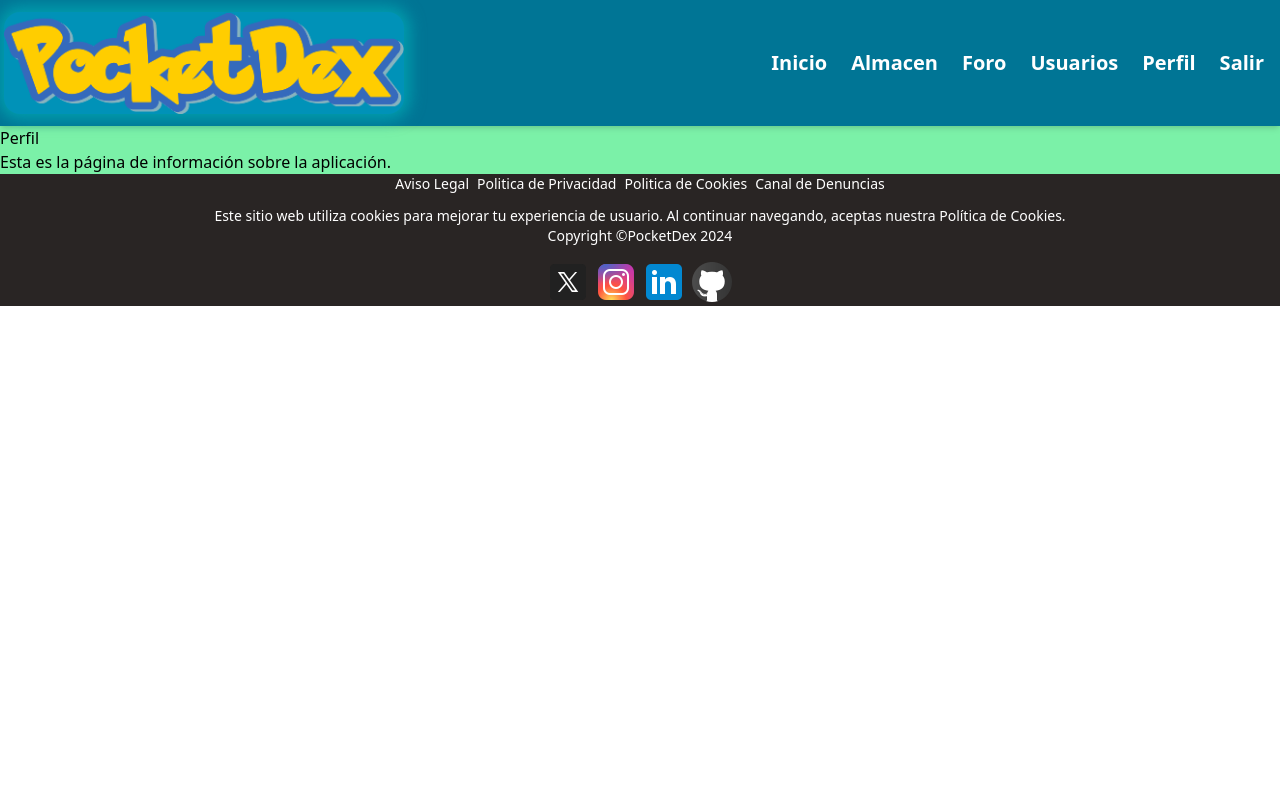
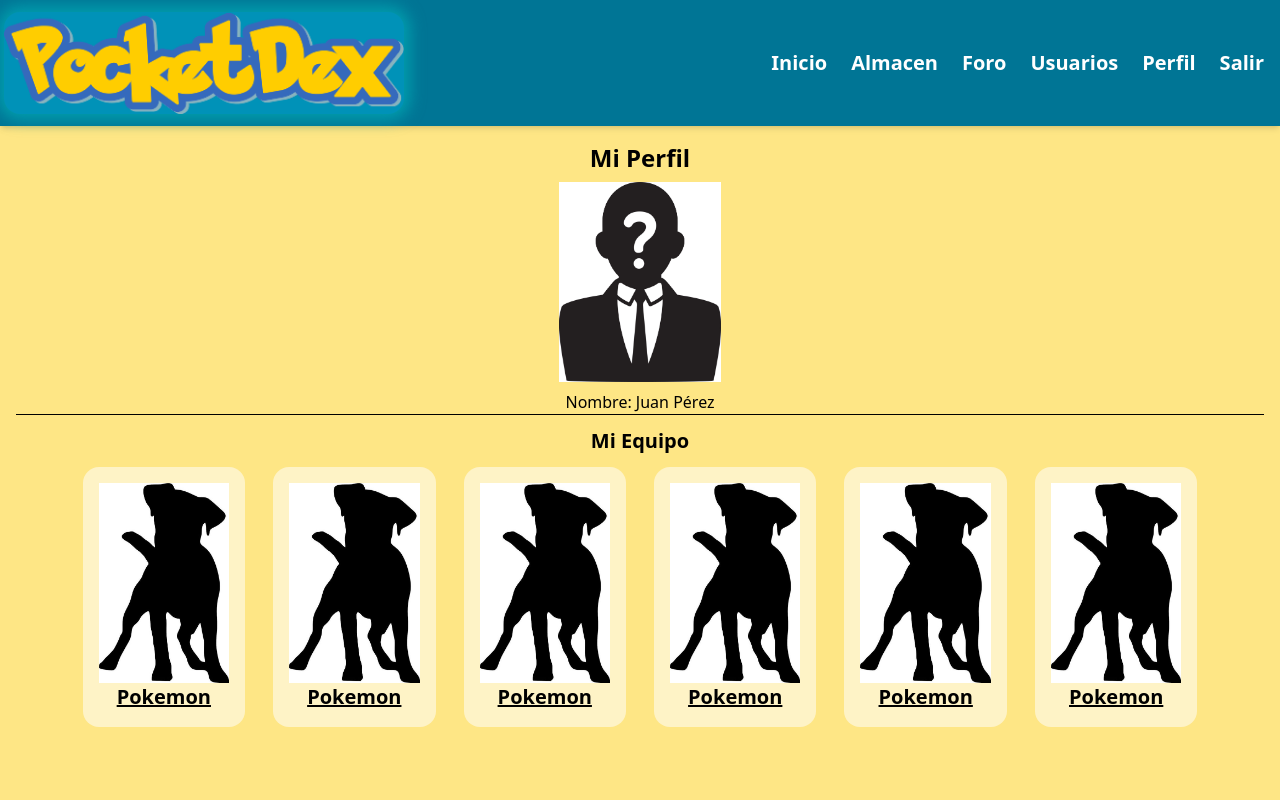
Before and after one commit to L0rdxavi97/Pocketdex_jsx, a React (Vite) app: page /profile in a window 1280 px wide. Shown: the top 800 px of the page. Built offline with nearby package versions, Linux system fonts and the light colour scheme.

Commit message:
upd buttons, forum, profile, users

```diff
--- a/src/components/ChisteComp.jsx
+++ b/src/components/ChisteComp.jsx
@@ -45,7 +45,7 @@ function ChisteComp() {
         </p>
       )}
       <button
-        className="text-white p-2 bg-red-400 hover:bg-red-500 rounded-xl mt-3"
+        className="text-white p-2 bg-cyan-500 hover:bg-cyan-600 rounded-xl mt-3"
         onClick={fetchJoke}
       >
         Otro chiste
--- a/src/components/Footer.jsx
+++ b/src/components/Footer.jsx
@@ -10,8 +10,7 @@ export default function Footer(){
                 <h4>Canal de Denuncias</h4>
             </div>
             <div className="flex flex-col text-center my-3">
-                <h4>Este sitio web utiliza cookies para mejorar tu experiencia de usuario. Al continuar navegando, aceptas nuestra Política de Cookies.
-                </h4>
+                <h4>Este sitio web utiliza cookies para mejorar tu experiencia de usuario. Al continuar navegando, aceptas nuestra Política de Cookies.</h4>
                 <p>Copyright ©PocketDex 2024</p>
             </div>
             <div className="flex flex-row justify-center">
--- a/src/components/PokemonCard.jsx
+++ b/src/components/PokemonCard.jsx
@@ -13,8 +13,8 @@ export default function PokemonCard({pokemon}){
 
     return(
         <>
-            <div className="p-1 bg-amber-100 rounded-2xl text-center">
-                <img className="size-30" src={sprite} alt={pokemon} />
+            <div className="p-4 bg-amber-100 rounded-2xl text-center">
+                <img className="size-50" src={sprite} alt={pokemon} />
                 <Link to={`/storage/${pokemon}`}>
                 <p className="font-bold text-xl underline">
                     {pokemon}
--- /dev/null
+++ b/src/components/PostForm.jsx
@@ -0,0 +1,30 @@
+
+
+export default function PostForm(){
+    return (
+        <form className="bg-amber-100 p-4 rounded-xl w-80 mx-auto shadow-md">
+        <p className="mb-4">
+          <label htmlFor="tit" className="block font-semibold">Título</label>
+          <input
+            type="text"
+            id="tit"
+            className="w-full p-2 border border-black rounded-xl bg-white"
+            placeholder="Escribe el título"
+          />
+        </p>
+        <p className="mb-4">
+          <label htmlFor="main" className="block font-semibold">Contenido</label>
+          <textarea
+            id="main"
+            className="w-full p-2 border border-black rounded-xl bg-white"
+            placeholder="Escribe el contenido"
+          />
+        </p>
+        <p className="text-center">
+          <button className="text-white p-2 bg-cyan-500 hover:bg-cyan-600 rounded-xl mt-3">
+            Enviar
+          </button>
+        </p>
+      </form>
+    )
+}
--- a/src/pages/Forum.jsx
+++ b/src/pages/Forum.jsx
@@ -1,10 +1,15 @@
 import React from 'react';
+
+import PostForm from '../components/PostForm';
 
 const Forum = () => {
   return (
-    <div className='bg-green-300'>
-      <h1>Foro</h1>
-      <p>Esta es la página de información sobre la aplicación.</p>
+    <div className="p-4 bg-amber-200 min-h-screen">
+      <PostForm/>
+      <div className='my-4 text-center'>
+        <h2 className="text-center text-3xl font-bold underline mb-4">Posts</h2>
+        <p className="font-medium">No hay Posts</p>
+      </div>
     </div>
   );
 };
--- a/src/pages/Profile.jsx
+++ b/src/pages/Profile.jsx
@@ -2,9 +2,70 @@ import React from 'react';
 
 const Profile = () => {
   return (
-    <div className='bg-green-300'>
-      <h1>Perfil</h1>
-      <p>Esta es la página de información sobre la aplicación.</p>
+    <div className="p-4 bg-amber-200 min-h-screen">
+      <div className="text-center flex flex-col justify-center items-center gap-2">
+        <h1 className="text-2xl font-bold">Mi Perfil</h1>
+        <img
+          className="max-h-50"
+          src="/img/usuarios/default-user.jpg"
+          alt="user img"
+        />
+        <p className="font-medium">Nombre: Juan Pérez</p>
+      </div>
+      <hr />
+      <div className="my-3">
+        <h2 className="text-xl font-bold text-center">Mi Equipo</h2>
+        <div className="flex flex-wrap gap-7 justify-center p-3">
+          <div className="p-4 bg-amber-100 rounded-2xl text-center">
+            <img
+              className="max-h-50"
+              src="/img/criaturas/default-creature.jpg"
+              alt="pokemon img"
+            />
+            <p className="font-bold text-xl underline">Pokemon</p>
+          </div>
+          <div className="p-4 bg-amber-100 rounded-2xl text-center">
+            <img
+              className="max-h-50"
+              src="/img/criaturas/default-creature.jpg"
+              alt="pokemon img"
+            />
+            <p className="font-bold text-xl underline">Pokemon</p>
+          </div>
+          <div className="p-4 bg-amber-100 rounded-2xl text-center">
+            <img
+              className="max-h-50"
+              src="/img/criaturas/default-creature.jpg"
+              alt="pokemon img"
+            />
+            <p className="font-bold text-xl underline">Pokemon</p>
+          </div>
+          <div className="p-4 bg-amber-100 rounded-2xl text-center">
+            <img
+              className="max-h-50"
+              src="/img/criaturas/default-creature.jpg"
+              alt="pokemon img"
+            />
+            <p className="font-bold text-xl underline">Pokemon</p>
+          </div>
+          <div className="p-4 bg-amber-100 rounded-2xl text-center">
+            <img
+              className="max-h-50"
+              src="/img/criaturas/default-creature.jpg"
+              alt="pokemon img"
+            />
+            <p className="font-bold text-xl underline">Pokemon</p>
+          </div>
+          <div className="p-4 bg-amber-100 rounded-2xl text-center">
+            <img
+              className="max-h-50"
+              src="/img/criaturas/default-creature.jpg"
+              alt="pokemon img"
+            />
+            <p className="font-bold text-xl underline">Pokemon</p>
+          </div>
+        </div>
+      </div>
     </div>
   );
 };
--- a/src/pages/Storage.jsx
+++ b/src/pages/Storage.jsx
@@ -18,7 +18,7 @@ const Storage = ({}) => {
                     value={query}
                     onChange={(e) => setQuery(e.target.value)}
                     placeholder="Escribe un nombre..."
-                    className="border p-2 rounded w-full bg-white"
+                    className="border p-2 my-3 rounded w-full bg-white"
                 />
                 {loading && <p className="text-gray-500">Cargando...</p>}
                 <ul className="border rounded mt-2 max-h-40 overflow-y-auto bg-white">
@@ -29,13 +29,18 @@ const Storage = ({}) => {
                     ))}
                 </ul>
             </div>
-            <div className="bg-amber-200 p-3 flex flex-wrap  gap-7 justify-center">
-                {storage.map((pokemon) => (
-                    <PokemonCard
-                        key={pokemon}
-                        pokemon={pokemon}
-                    />
-                ))}
+            <div className="bg-amber-200 min-h-screen">
+            <h1 className="text-center text-3xl font-bold underline">Mis Pokémon</h1>
+                <div className="flex flex-wrap gap-7 justify-center p-3">
+                {
+                    storage.length === 0?
+                        <p className="font-medium">No tienes Pokémon en tu almacen</p>
+                        :
+                        storage.map((pokemon) => (
+                            <PokemonCard key={pokemon.name} pokemon={pokemon} />
+                        ))
+                }
+                </div>
             </div>
         </>
     )
--- a/src/pages/Users.jsx
+++ b/src/pages/Users.jsx
@@ -2,9 +2,11 @@ import React from 'react';
 
 const Users = () => {
   return (
-    <div className='bg-green-300'>
-      <h1>Usuarios</h1>
-      <p>Esta es la página de información sobre la aplicación.</p>
+    <div className="p-4 bg-amber-200 min-h-screen">
+      <div className='text-center'>
+        <h2 className="text-center text-3xl font-bold underline mb-4">Usuarios</h2>
+        <p className="font-medium">No hay Usuarios</p>
+      </div>
     </div>
   );
 };
```
